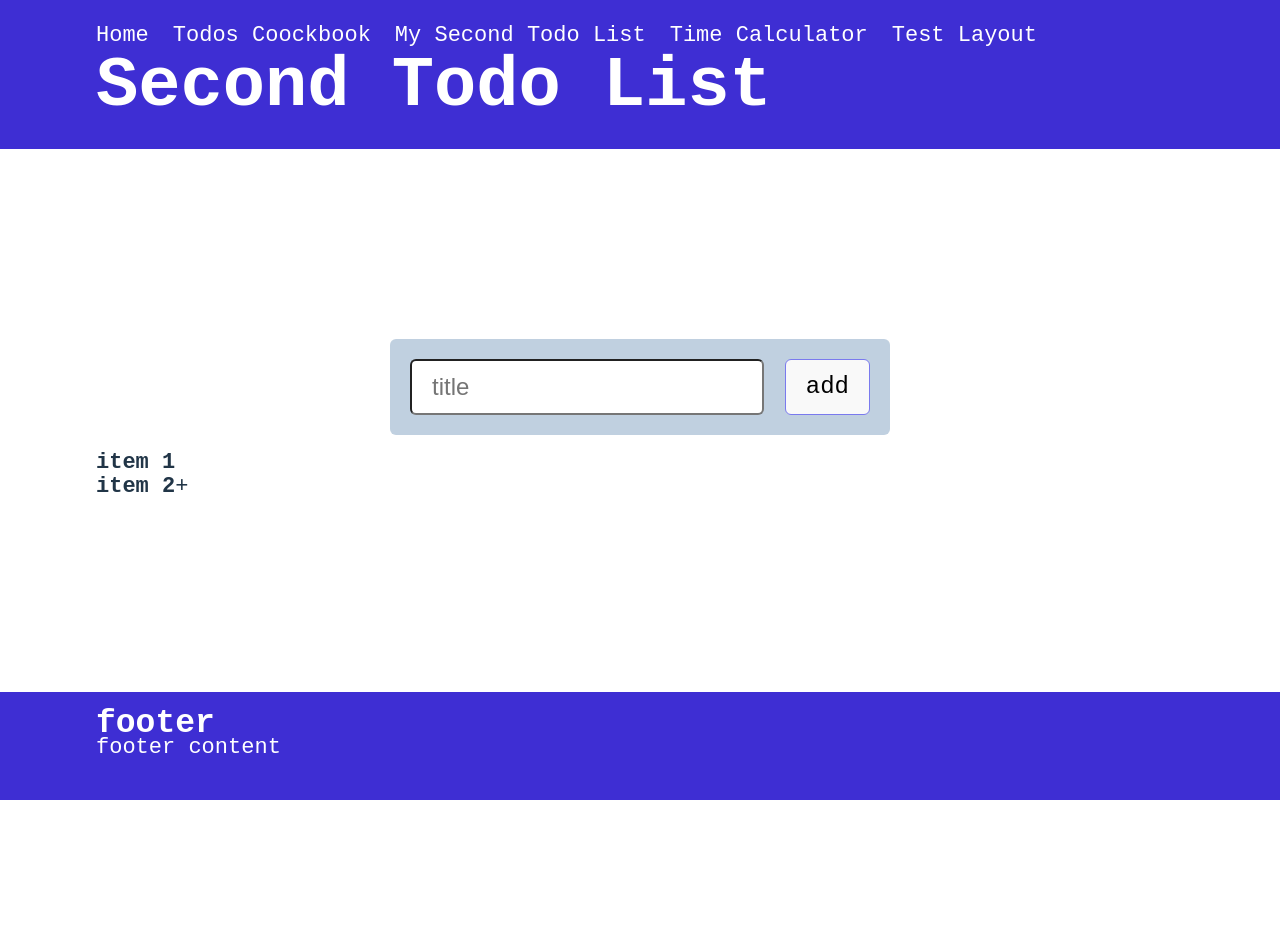
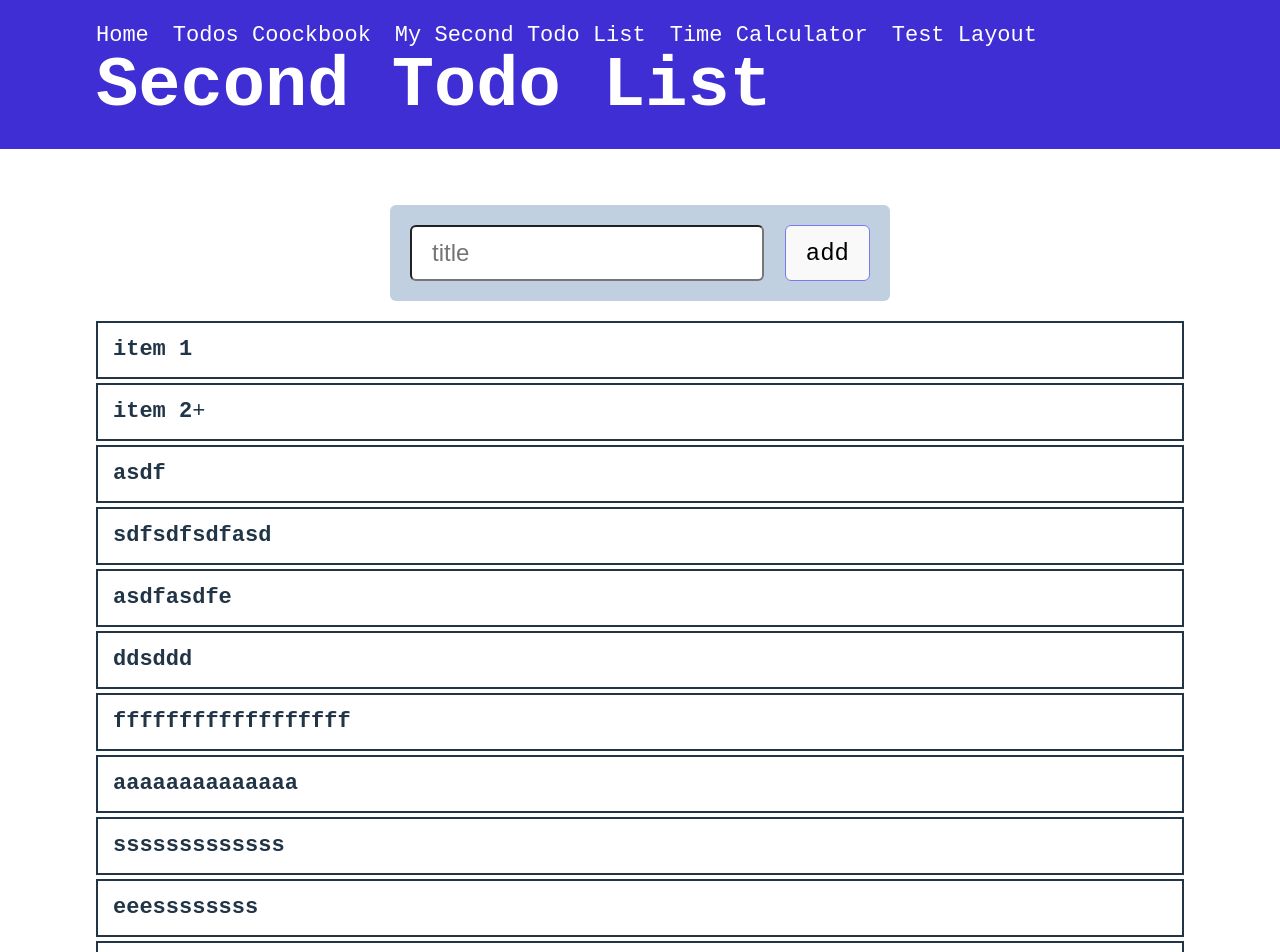
Before and after one commit to BorisRozumniy/vue-first-app, a Vue app: page /my-second-todo-list in a window 1280 px wide. Shown: the top 952 px of the page. Before the commit the page ends 800 px from the top, so only its background shows below. Built offline with nearby package versions, Linux system fonts and the light colour scheme.

Commit message:
created the TodoItem component

```diff
--- a/src/components/secondTodo/SecondTodoApp.vue
+++ b/src/components/secondTodo/SecondTodoApp.vue
@@ -4,8 +4,8 @@
 </template>
 
 <script>
-import TodoForm from './TodoForm.vue';
-import TodoList from './TodoList.vue';
+import TodoForm from "./TodoForm.vue";
+import TodoList from "./TodoList.vue";
 
 export default {
   components: { TodoForm, TodoList },
@@ -14,13 +14,25 @@ export default {
       todos: [
         { id: 1, title: "item 1", isDone: false },
         { id: 2, title: "item 2", isDone: true },
+        { title: "asdf", id: 1677596234782, isDone: false },
+        { title: "sdfsdfsdfasd", isDone: false, id: 1677596238232 },
+        { title: "asdfasdfe", isDone: false, id: 1677596240218 },
+        { title: "ddsddd", isDone: false, id: 1677596242838 },
+        { title: "ffffffffffffffffff", isDone: false, id: 1677596245315 },
+        { title: "aaaaaaaaaaaaaa", isDone: false, id: 1677596247059 },
+        { title: "sssssssssssss", isDone: false, id: 1677596248826 },
+        { title: "eeessssssss", isDone: false, id: 1677596251422 },
+        { title: "fsafd", isDone: false, id: 1677596252969 },
+        { title: "asdf", isDone: false, id: 1677596254362 },
+        { title: "asdf", isDone: false, id: 1677596255566 },
+        { title: "fdsfesf", isDone: false, id: 1677596257372 },
       ],
     };
   },
   methods: {
     addTodo(todo) {
       this.todos.push(todo);
-		}
     },
-}
+  },
+};
 </script>
--- /dev/null
+++ b/src/components/secondTodo/TodoItem.vue
@@ -0,0 +1,23 @@
+<template>
+	<div class="todo-item">
+		<b>{{ todo.title }}</b>
+		<span v-if="todo.isDone">+</span>
+	</div>
+</template>
+
+<script>
+
+export default {
+	props: {
+		todo: { type: Object, requered: true }
+	},
+}
+</script>
+<style scoped>
+.todo-item {
+	display: flex;
+	border: solid 2px;
+	padding: 15px;
+	margin-top: 4px;
+}
+</style>
--- a/src/components/secondTodo/TodoList.vue
+++ b/src/components/secondTodo/TodoList.vue
@@ -1,13 +1,14 @@
 <template>
-	<div v-for="todo in todos" :key="todo.id">
-		<b>{{ todo.title }}</b>
-		<span v-if="todo.isDone">+</span>
-	</div>
+	<TodoItem v-for="todo in todos" :key="todo.id" :todo="todo" />
 </template>
 
 <script>
+import TodoItem from './TodoItem.vue'
 
 export default {
+	components: {
+    TodoItem
+},
 	props: {
 		todos: { type: Array, requered: true }
 	},
```
Lines whose indentation alone changed are shown as unchanged.
